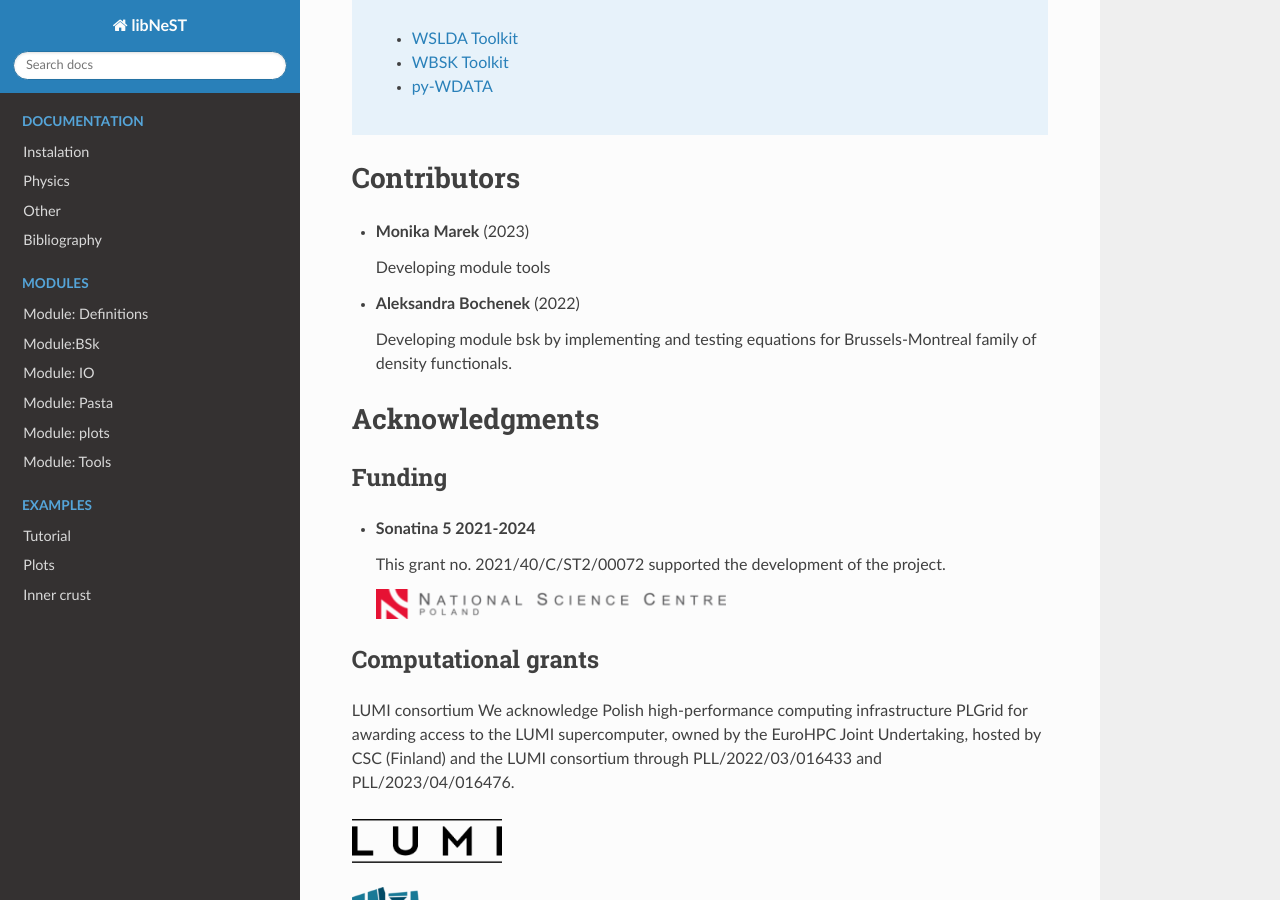
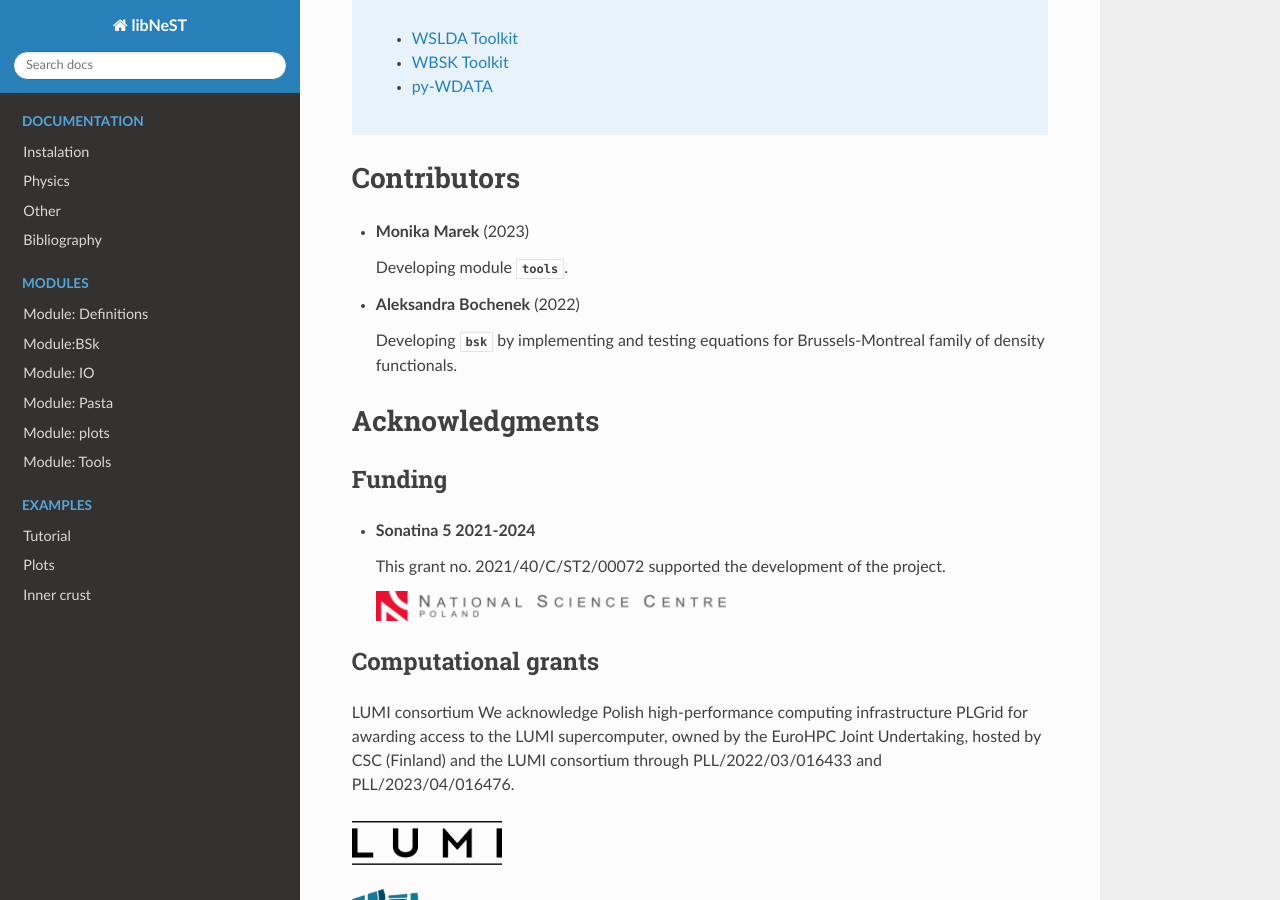
Before and after one commit to danielpecak/libnest, a Sphinx documentation site: the page built from docs/index.rst, in a window 1280 px wide and 900 px high, scrolled down 342 px. Built offline with Sphinx 7.4.7 and the Read the Docs theme 2.0.0, drawn with Linux system fonts in a browser that asks for light colours; formulas are drawn with MathJax 3.

Commit message:
Docs: references for modules

```diff
--- a/docs/bsk.rst
+++ b/docs/bsk.rst
@@ -51,7 +51,7 @@
 Density energy functional
 ~~~~~~~~~~~~~~~~~~~~~~~~~
 See also:
-  * :func:`bsk.epsilon_np`
+  * :func:`.epsilon_np`
   * :func:`.epsilon_rho_np`
   * :func:`.epsilon_tau_np`
   * :func:`.epsilon_delta_rho_np`
--- a/docs/index.rst
+++ b/docs/index.rst
@@ -20,11 +20,11 @@
 
 - **Monika Marek** (2023)
 
-  Developing module tools
+  Developing module :mod:`.tools`.
 
 - **Aleksandra Bochenek** (2022)
 
-  Developing module bsk by implementing and testing equations for Brussels-Montreal family
+  Developing :mod:`.bsk` by implementing and testing equations for Brussels-Montreal family
   of density functionals.
 
 Acknowledgments
```
Also changed, not shown: docs/inner-crust.rst (+4 -4 lines), 4 other files.
